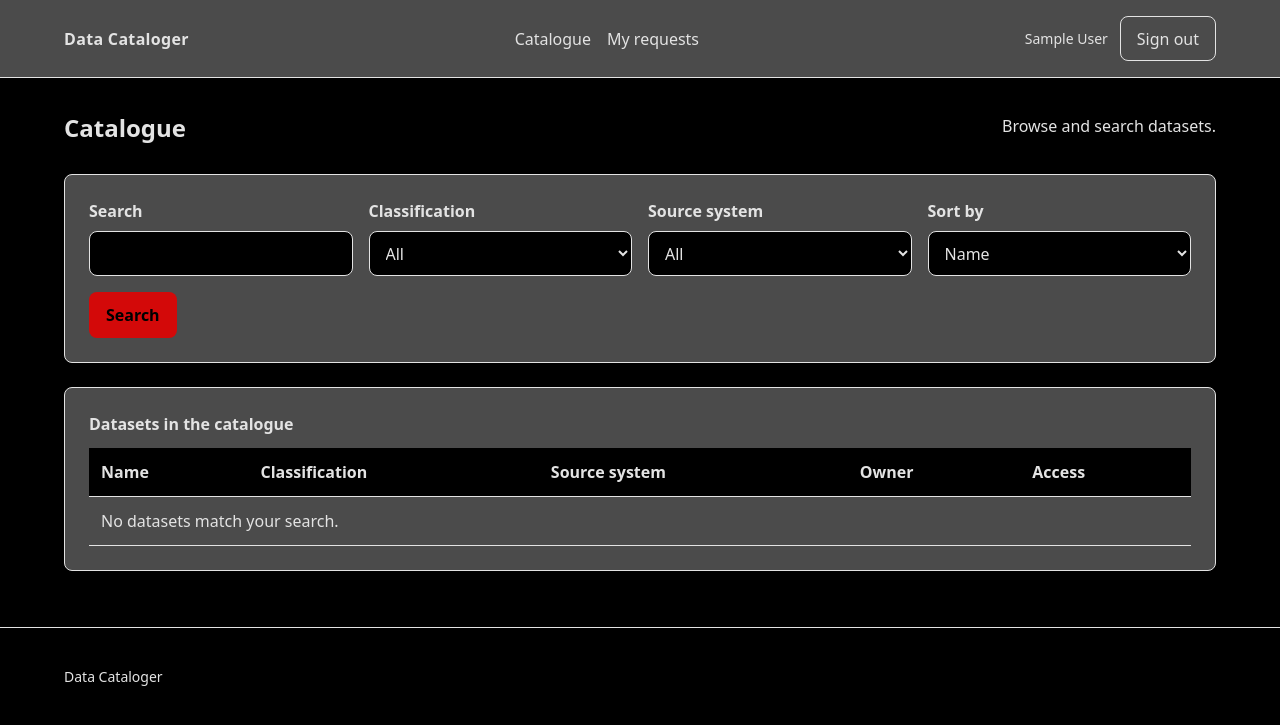
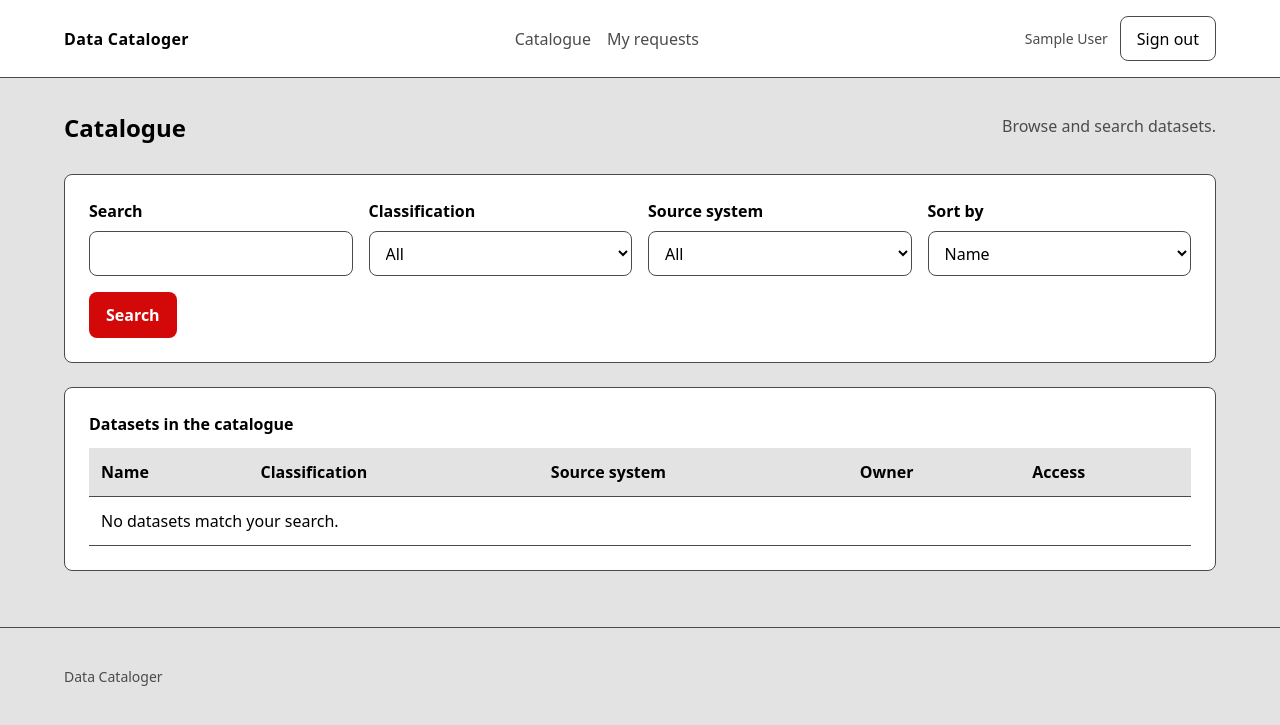
Before and after one commit to Y1I1/SWE-dataset-catalogue, a Flask app: page /catalogue/ in a window 1280 px wide. Shown: the top 725 px of the page. Run offline with Flask 3, Linux system fonts and the light colour scheme; the visitor is signed in with stand-in values (Sample User, id 1); data comes from the database, SQL or seed files in the repository; data that the repository does not hold is empty.

Commit message:
updaing the ui makeing the application cleaner and lighter

```diff
--- a/app/static/css/main.css
+++ b/app/static/css/main.css
@@ -1,12 +1,12 @@
 :root {
-  --color-bg: #000000;
-  --color-surface: #4b4b4b;
-  --color-text: #e3e3e3;
-  --color-muted: #e3e3e3;
-  --color-border: #e3e3e3;
+  --color-bg: #e3e3e3;
+  --color-surface: #ffffff;
+  --color-text: #000000;
+  --color-muted: #4b4b4b;
+  --color-border: #4b4b4b;
   --color-accent: #d30909;
   --color-accent-hover: #711313;
-  --color-success: #e3e3e3;
+  --color-success: #4b4b4b;
   --color-error: #d30909;
   --space-1: 0.25rem;
   --space-2: 0.5rem;
@@ -46,7 +46,7 @@ a:focus-visible, button:focus-visible, input:focus-visible, select:focus-visible
   left: -9999px;
   top: 0;
   background: var(--color-accent);
-  color: var(--color-bg);
+  color: var(--color-surface);
   padding: var(--space-2) var(--space-3);
   z-index: 1000;
 }
@@ -139,8 +139,8 @@ h1 { font-size: var(--text-xl); margin: 0 0 var(--space-3); }
   cursor: pointer;
   text-decoration: none;
 }
-.btn-primary { background: var(--color-accent); color: var(--color-bg); font-weight: 600; }
-.btn-primary:hover { background: var(--color-accent-hover); color: var(--color-bg); }
+.btn-primary { background: var(--color-accent); color: var(--color-surface); font-weight: 600; }
+.btn-primary:hover { background: var(--color-accent-hover); color: var(--color-surface); }
 .btn-secondary { background: var(--color-surface); border-color: var(--color-border); color: var(--color-text); }
 .inline-form { display: inline; }
 
@@ -154,7 +154,7 @@ h1 { font-size: var(--text-xl); margin: 0 0 var(--space-3); }
   border: 1px solid var(--color-border);
   border-radius: var(--radius);
   font: inherit;
-  background: var(--color-bg);
+  background: var(--color-surface);
   color: var(--color-text);
 }
 .form-control::placeholder { color: var(--color-muted); }
@@ -163,23 +163,23 @@ h1 { font-size: var(--text-xl); margin: 0 0 var(--space-3); }
 
 .flash-region { margin-bottom: var(--space-4); }
 .flash { padding: var(--space-3) var(--space-4); border-radius: var(--radius); margin-bottom: var(--space-2); border: 1px solid var(--color-border); }
-.flash-success { background: #4b4b4b; border-color: #e3e3e3; color: var(--color-success); }
-.flash-error { background: #711313; border-color: #d30909; color: var(--color-success); }
+.flash-success { background: var(--color-surface); border-color: var(--color-border); color: var(--color-text); }
+.flash-error { background: var(--color-surface); border-color: var(--color-error); color: var(--color-error); }
 
 .table-wrap { overflow-x: auto; }
 .data-table { width: 100%; border-collapse: collapse; }
 .data-table caption { text-align: left; font-weight: 600; margin-bottom: var(--space-3); }
 .data-table th, .data-table td { padding: var(--space-3); border-bottom: 1px solid var(--color-border); text-align: left; }
 .data-table th { background: var(--color-bg); color: var(--color-text); }
-.data-table tbody tr:hover { background: rgba(211, 9, 9, 0.08); }
+.data-table tbody tr:hover { background: rgba(0, 0, 0, 0.04); }
 
 .badge { display: inline-block; padding: 0.1rem 0.5rem; border-radius: 999px; font-size: var(--text-sm); border: 1px solid var(--color-border); }
-.badge-open { background: #711313; color: var(--color-success); border-color: #d30909; }
-.badge-locked { background: #4b4b4b; color: var(--color-success); border-color: #e3e3e3; }
+.badge-open { background: #4b4b4b; color: var(--color-surface); border-color: #4b4b4b; }
+.badge-locked { background: #711313; color: var(--color-surface); border-color: #d30909; }
 
 .detail-grid dl { display: grid; grid-template-columns: repeat(auto-fit, minmax(12rem, 1fr)); gap: var(--space-3); }
 .detail-grid dt { font-size: var(--text-sm); color: var(--color-muted); }
-.notice { padding: var(--space-3); background: #4b4b4b; border: 1px solid var(--color-border); border-left: 3px solid var(--color-accent); border-radius: var(--radius); }
+.notice { padding: var(--space-3); background: var(--color-surface); border: 1px solid var(--color-border); border-left: 3px solid var(--color-accent); border-radius: var(--radius); }
 
 @media (max-width: 640px) {
   .header-inner { flex-direction: column; align-items: flex-start; }
```
